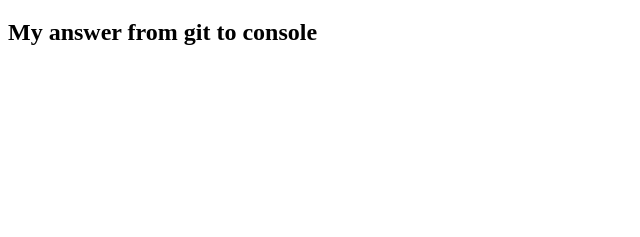
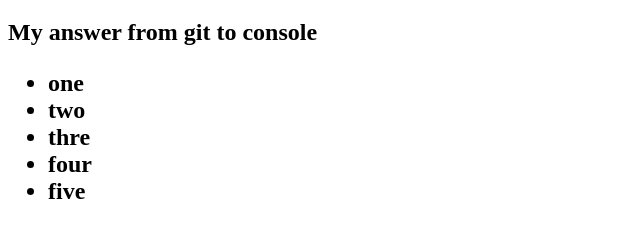
Before and after one commit to kio22x/my-first-repository, a plain HTML site: page index.html in a window 1280 px wide. Shown: the part 61-298 px from the top of the page, without its empty margins (0-640 px from the left). Drawn offline with Linux system fonts and the light colour scheme.

Commit message:
second try

```diff
--- a/index.html
+++ b/index.html
@@ -1,11 +1,20 @@
 <!DOCTYPE html>
 <html lang="en">
+
 <head>
   <meta charset="UTF-8">
   <title>Document</title>
 </head>
+
 <body>
   <h1>Hello my first git push</h1>
-  <h2>My answer from git to console<h2>
+    <h2>My answer from git to console<h2>
+      <ul>
+        <li>one</li>
+        <li>two</li>
+        <li>thre</li>
+        <li>four</li>
+        <li>five</li>
+      </ul>
 </body>
 </html>
```
